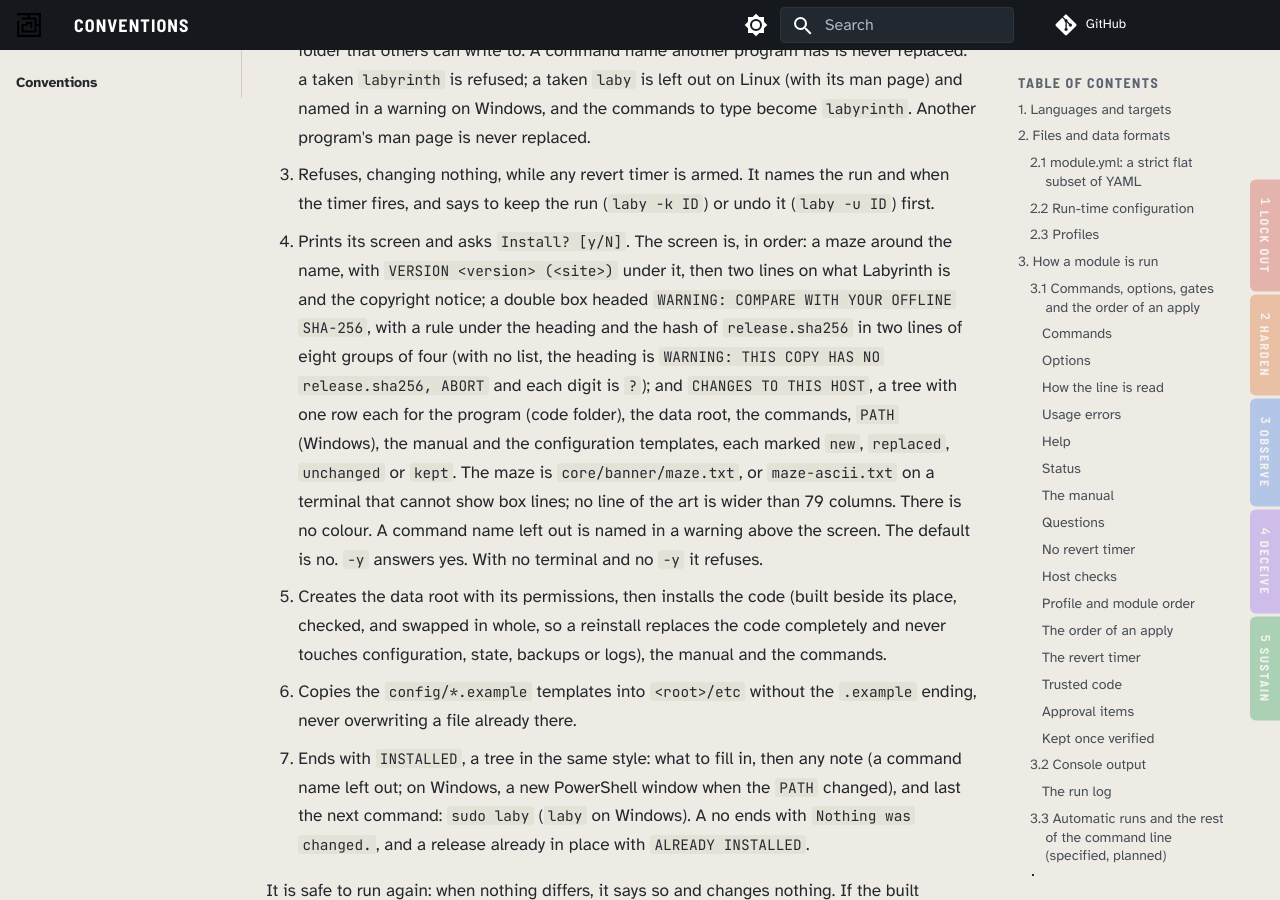
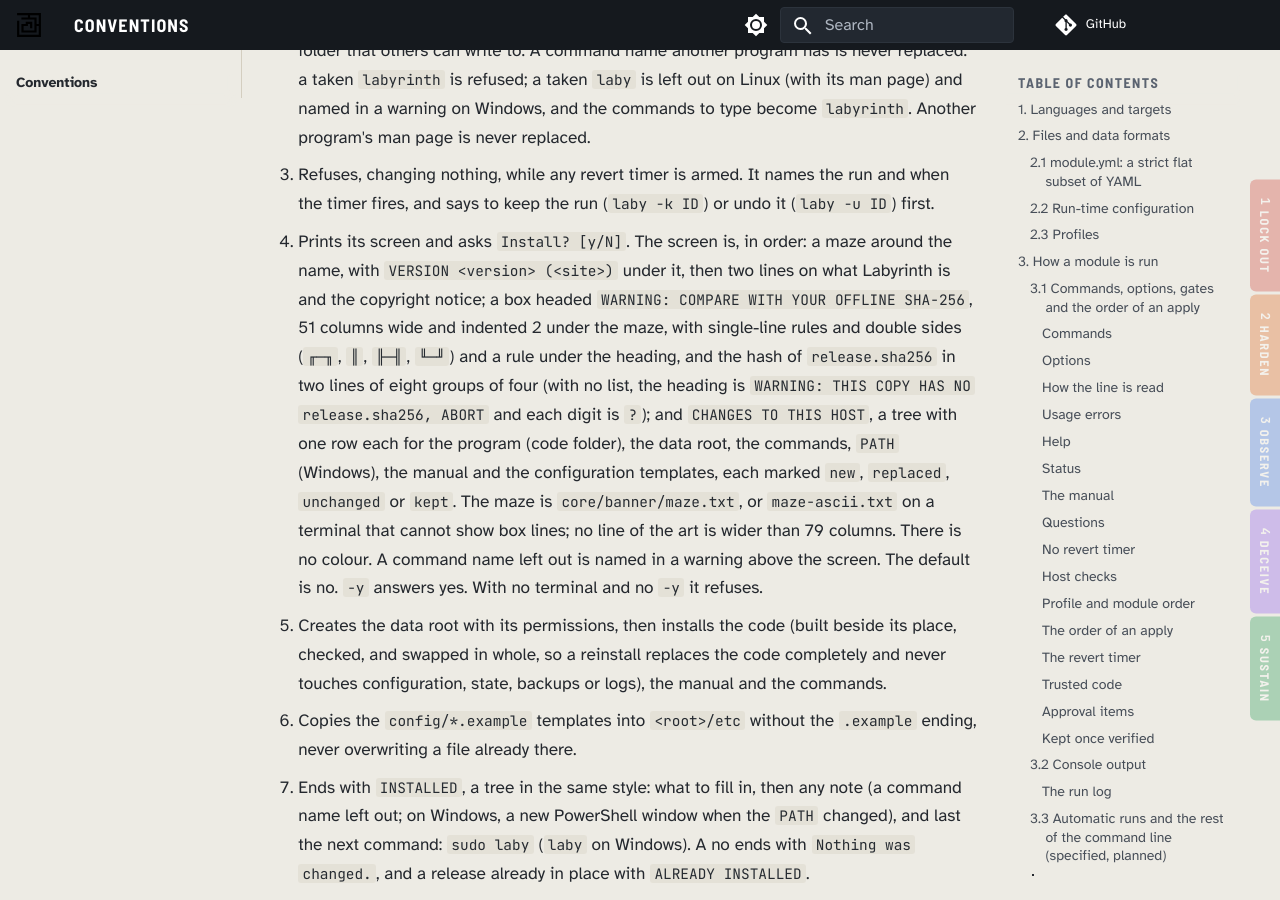
Before and after one commit to dotnetdork/Labyrinth, an MkDocs documentation site: the page built from docs/Conventions.md, in a window 1280 px wide and 900 px high, scrolled down 23959 px. Built offline with MkDocs 1.6.1 and Material for MkDocs 9.7.7, drawn with Linux system fonts in a browser that asks for light colours; comment, search, counter and statistics services are not loaded.

Commit message:
Draw the warning box apart from the maze
51 columns, indented 2 under the maze, with single-line rules and double
sides, so it reads as a panel rather than part of the maze.

```diff
--- a/docs/Conventions.md
+++ b/docs/Conventions.md
@@ -355,7 +355,7 @@ The links are in `/usr/bin` so that `sudo laby` works: sudo searches only its ow
 1. Checks the release against `release.sha256`; a mismatch is refused. A copy with no list, such as a plain git checkout, installs with a note that it was not checked.
 2. Checks, before anything changes, that every folder from the filesystem root down to the code folder, the command folder and the manual folder can be changed only by root (Administrators, SYSTEM or TrustedInstaller on Windows), and so can an existing data root and everything in it; it refuses if not. On Windows, a data root that is there but still open is made private first and checked after that, and anything in it owned by another account is refused before anything changes. On Linux it warns when root's `PATH` holds a folder that others can write to. A command name another program has is never replaced: a taken `labyrinth` is refused; a taken `laby` is left out on Linux (with its man page) and named in a warning on Windows, and the commands to type become `labyrinth`. Another program's man page is never replaced.
 3. Refuses, changing nothing, while any revert timer is armed. It names the run and when the timer fires, and says to keep the run (`laby -k ID`) or undo it (`laby -u ID`) first.
-4. Prints its screen and asks `Install? [y/N]`. The screen is, in order: a maze around the name, with `VERSION <version> (<site>)` under it, then two lines on what Labyrinth is and the copyright notice; a double box headed `WARNING: COMPARE WITH YOUR OFFLINE SHA-256`, with a rule under the heading and the hash of `release.sha256` in two lines of eight groups of four (with no list, the heading is `WARNING: THIS COPY HAS NO release.sha256, ABORT` and each digit is `?`); and `CHANGES TO THIS HOST`, a tree with one row each for the program (code folder), the data root, the commands, `PATH` (Windows), the manual and the configuration templates, each marked `new`, `replaced`, `unchanged` or `kept`. The maze is `core/banner/maze.txt`, or `maze-ascii.txt` on a terminal that cannot show box lines; no line of the art is wider than 79 columns. There is no colour. A command name left out is named in a warning above the screen. The default is no. `-y` answers yes. With no terminal and no `-y` it refuses.
+4. Prints its screen and asks `Install? [y/N]`. The screen is, in order: a maze around the name, with `VERSION <version> (<site>)` under it, then two lines on what Labyrinth is and the copyright notice; a box headed `WARNING: COMPARE WITH YOUR OFFLINE SHA-256`, 51 columns wide and indented 2 under the maze, with single-line rules and double sides (`╓─╖`, `║`, `╟─╢`, `╙─╜`) and a rule under the heading, and the hash of `release.sha256` in two lines of eight groups of four (with no list, the heading is `WARNING: THIS COPY HAS NO release.sha256, ABORT` and each digit is `?`); and `CHANGES TO THIS HOST`, a tree with one row each for the program (code folder), the data root, the commands, `PATH` (Windows), the manual and the configuration templates, each marked `new`, `replaced`, `unchanged` or `kept`. The maze is `core/banner/maze.txt`, or `maze-ascii.txt` on a terminal that cannot show box lines; no line of the art is wider than 79 columns. There is no colour. A command name left out is named in a warning above the screen. The default is no. `-y` answers yes. With no terminal and no `-y` it refuses.
 5. Creates the data root with its permissions, then installs the code (built beside its place, checked, and swapped in whole, so a reinstall replaces the code completely and never touches configuration, state, backups or logs), the manual and the commands.
 6. Copies the `config/*.example` templates into `<root>/etc` without the `.example` ending, never overwriting a file already there.
 7. Ends with `INSTALLED`, a tree in the same style: what to fill in, then any note (a command name left out; on Windows, a new PowerShell window when the `PATH` changed), and last the next command: `sudo laby` (`laby` on Windows). A no ends with `Nothing was changed.`, and a release already in place with `ALREADY INSTALLED`.
```
Also changed, not shown: 4 other files.
